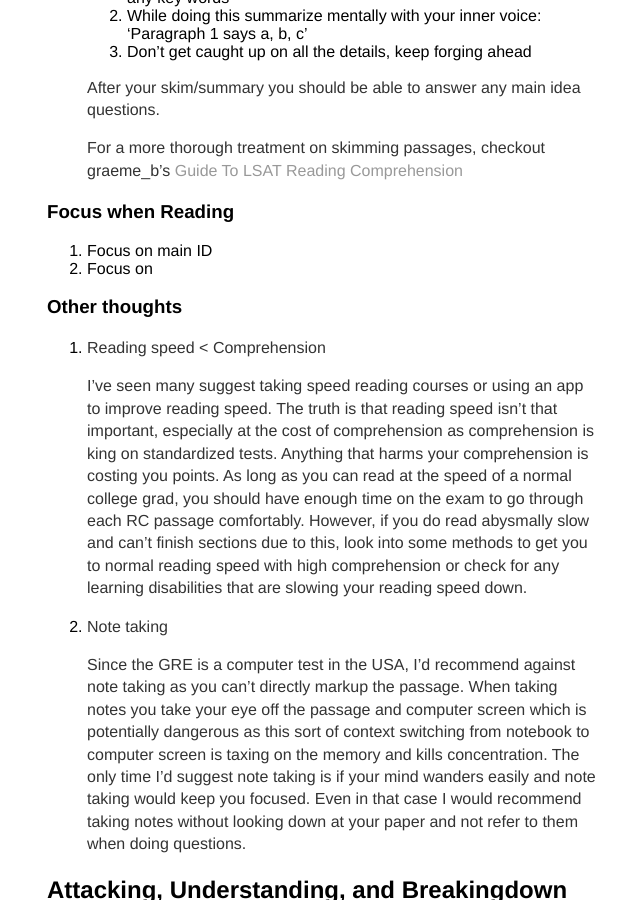
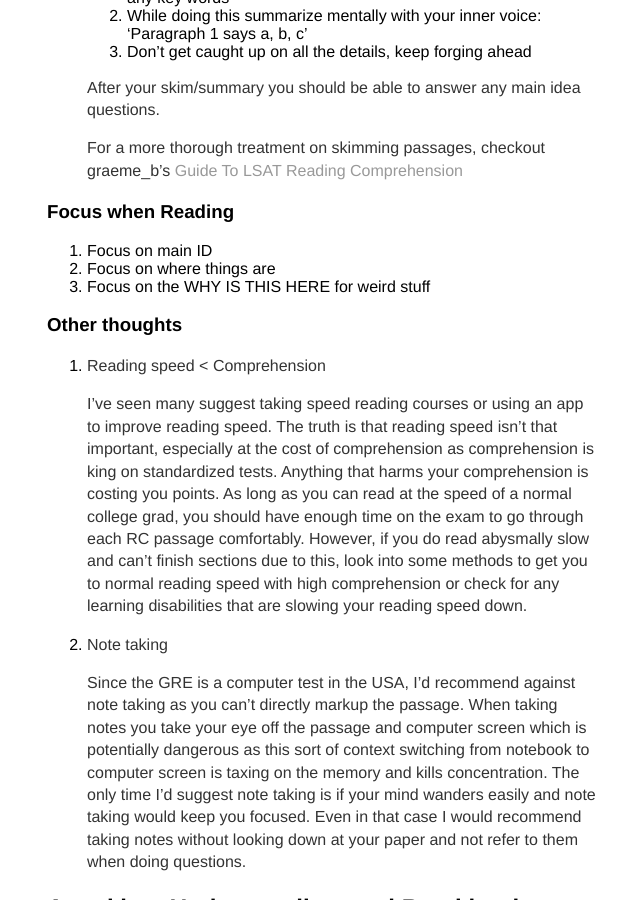
Before and after one commit to btmbtm/btmbtm.github.io, a Jekyll site: the page built from gre/extrarcguide.md, in a window 1280 px wide and 900 px high, scrolled down 3047 px. Shown: the whole window, without its empty margins (318-958 px from the left). Built offline with Jekyll 4.4.1, drawn with Linux system fonts in a browser that asks for light colours.

Commit message:
Update extrarcguide.md

```diff
--- a/gre/extrarcguide.md
+++ b/gre/extrarcguide.md
@@ -111,7 +111,8 @@ The basic reading process I recommend only has three steps and is as follows:
 ### Focus when Reading
 
   1. Focus on main ID
-  2. Focus on
+  2. Focus on where things are
+  3. Focus on the WHY IS THIS HERE for weird stuff
 
 ### Other thoughts
 
```
